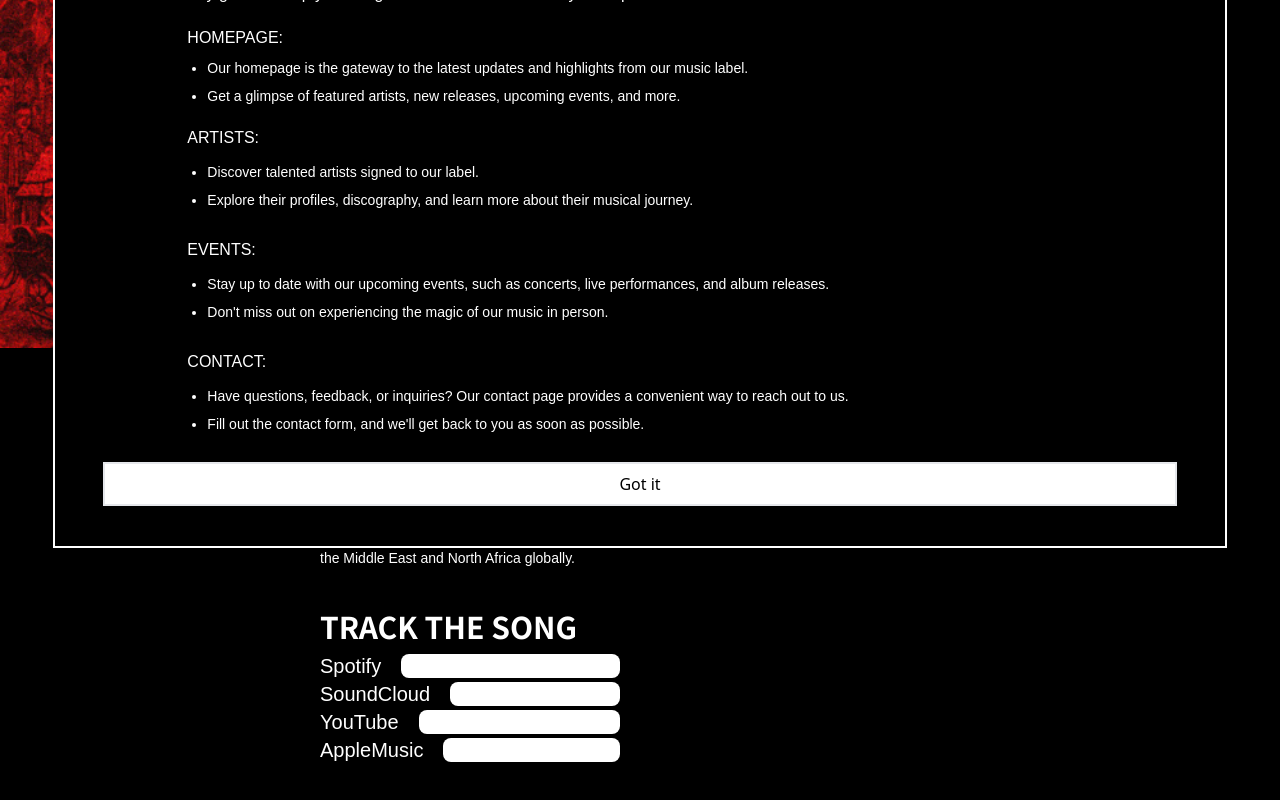
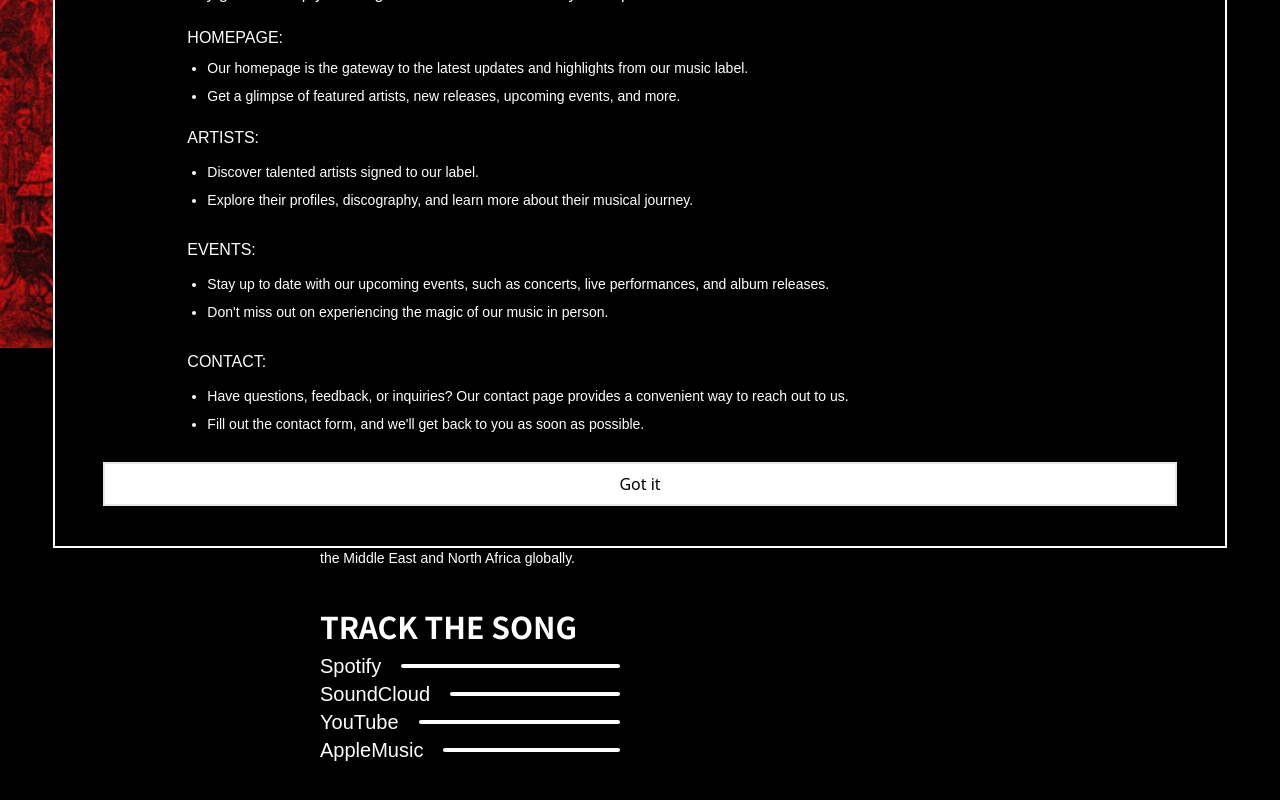
Before and after one commit to Cordapeche/yurei-tfe, a Next.js app: page /songs/1 in a window 1280 px wide. Shown: the part 392-1192 px from the top of the page. Built offline with nearby package versions, Linux system fonts and the light colour scheme.

Commit message:
Update [id].js

```diff
--- a/pages/songs/[id].js
+++ b/pages/songs/[id].js
@@ -67,7 +67,7 @@ export default ({ song }) => (
                         <a target="_blank" href={song.spotifyURL} className='flex pt-2 flex-row w-full justify-stretch items-center cursor-pointer hover:pl-10 transition duration-300 ease-in-out'>
                             <h3 className='text-xl font-normal mr-5 w-fit'>{song.Spotify}</h3>
                             <div className='w-full'>
-                                <div className="bg-white w-auto rounded-lg text-white">{song.IconSfy}</div>
+                                <div className="bg-white w-auto h-1 rounded-lg text-white"></div>
                             </div>
 
                         </a>
@@ -75,7 +75,7 @@ export default ({ song }) => (
                         <a target="_blank" href={song.SoundCloudURL} className='flex flex-row w-full justify-stretch items-center cursor-pointer hover:pl-10'>
                             <h3 className='text-xl font-normal mr-5 w-fit'>{song.SoundCloud}</h3>
                             <div className='w-full'>
-                                <div className="bg-white w-auto rounded-lg text-white">{song.IconSC}</div>
+                                <div className="bg-white w-auto h-1 rounded-lg text-white"></div>
                             </div>
 
                         </a>
@@ -83,7 +83,7 @@ export default ({ song }) => (
                         <a target="_blank" href={song.YouTubeURL} className='flex flex-row w-full justify-stretch items-center cursor-pointer hover:pl-10'>
                             <h3 className='text-xl font-normal mr-5 w-fit'>{song.YouTube}</h3>
                             <div className='w-full'>
-                                <div className="bg-white w-auto rounded-lg text-white">{song.IconYT}</div>
+                                <div className="bg-white w-auto h-1 rounded-lg text-white"></div>
                             </div>
 
                         </a>
@@ -91,7 +91,7 @@ export default ({ song }) => (
                         <a target="_blank" href={song.AppleMusicURL} className='flex flex-row w-full justify-stretch items-center cursor-pointer hover:pl-10'>
                             <h3 className='text-xl font-normal mr-5 w-fit'>{song.AppleMusic}</h3>
                             <div className='w-full'>
-                                <div className="bg-white w-auto rounded-lg text-white">{song.IconAM}</div>
+                                <div className="bg-white w-auto h-1 rounded-lg text-white"></div>
                             </div>
 
                         </a>
```
